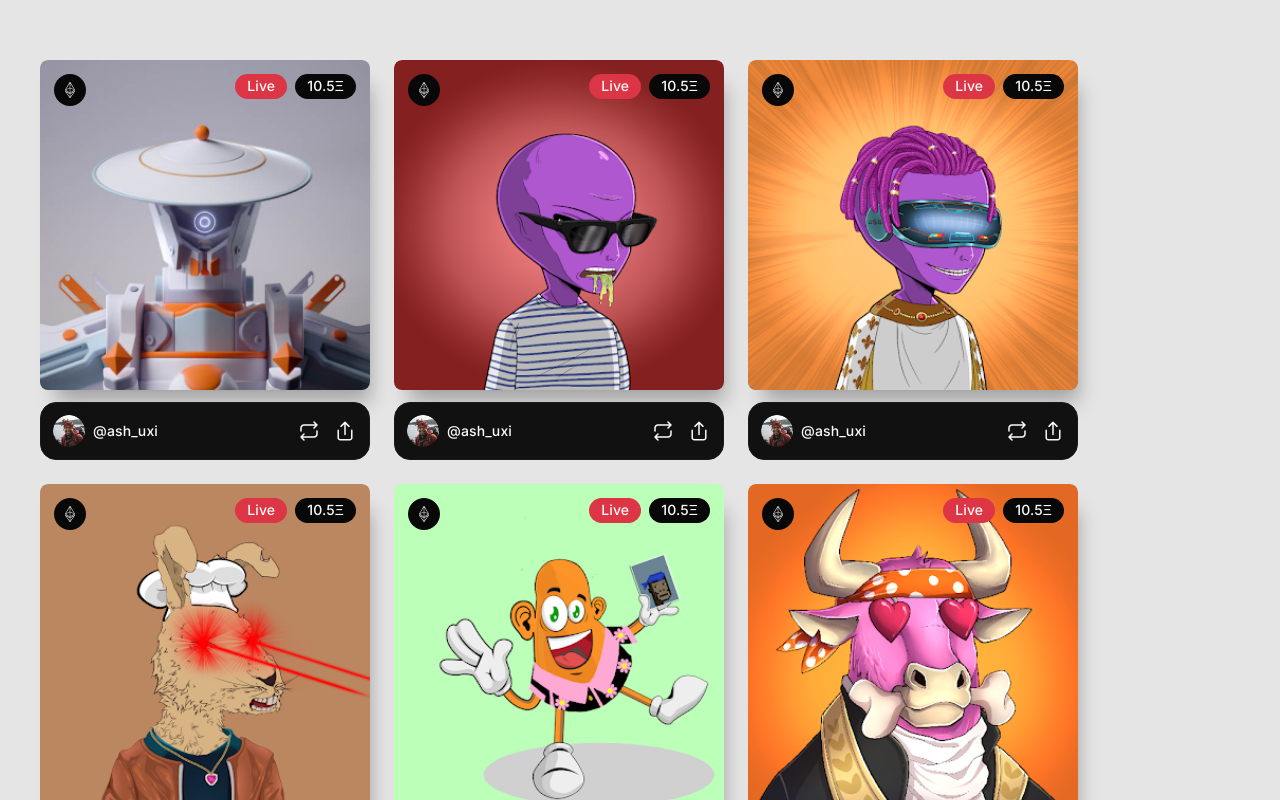
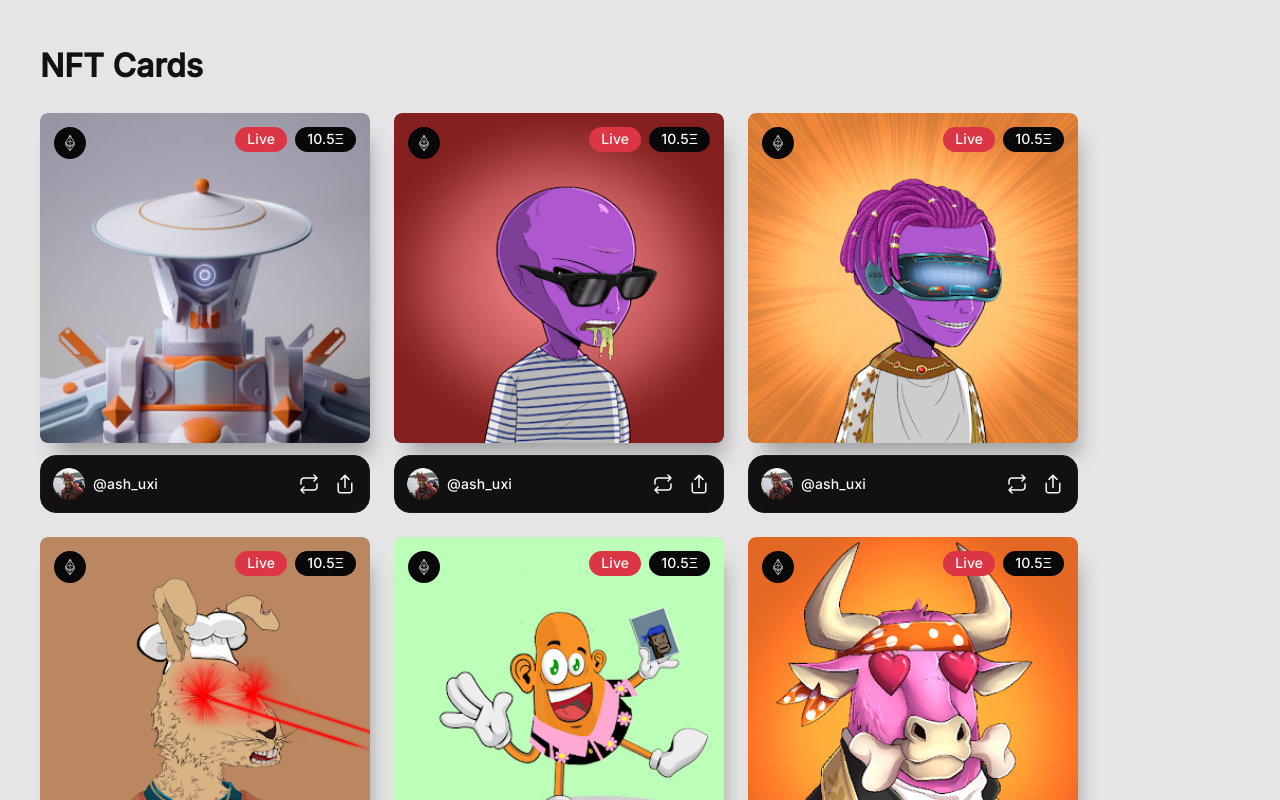
Before and after one commit to nrvarun/wall-frontend-assignment, a Next.js app: page / in a window 1280 px wide. Shown: the top 800 px of the page. Built offline with nearby package versions, Linux system fonts and the light colour scheme.

Commit message:
NFT cards udpated

```diff
--- a/src/Views/Home/HomeContent.tsx
+++ b/src/Views/Home/HomeContent.tsx
@@ -1,12 +1,17 @@
 import NFT from "@components/NFT";
 
-import { StyledContainer, StyledContentGrid } from "./home.styles";
+import {
+  StyledContainer,
+  StyledContentGrid,
+  StyledHeading,
+} from "./home.styles";
 
 interface Props {}
 
 const Home = (props: Props) => {
   return (
     <StyledContainer>
+      <StyledHeading>NFT Cards</StyledHeading>
       <StyledContentGrid>
         <NFT
           img_url="/assets/cards/1.png"
--- a/src/Views/Home/home.styles.tsx
+++ b/src/Views/Home/home.styles.tsx
@@ -17,3 +17,10 @@ export const StyledContentGrid = styled.div`
   grid-gap: 0rem 1.5rem;
   min-height: 320px;
 `;
+
+export const StyledHeading = styled.h2`
+  font-size: 2rem;
+  font-weight: 700;
+  color: #111111;
+  margin: 0 0 1rem 0;
+`;
```
